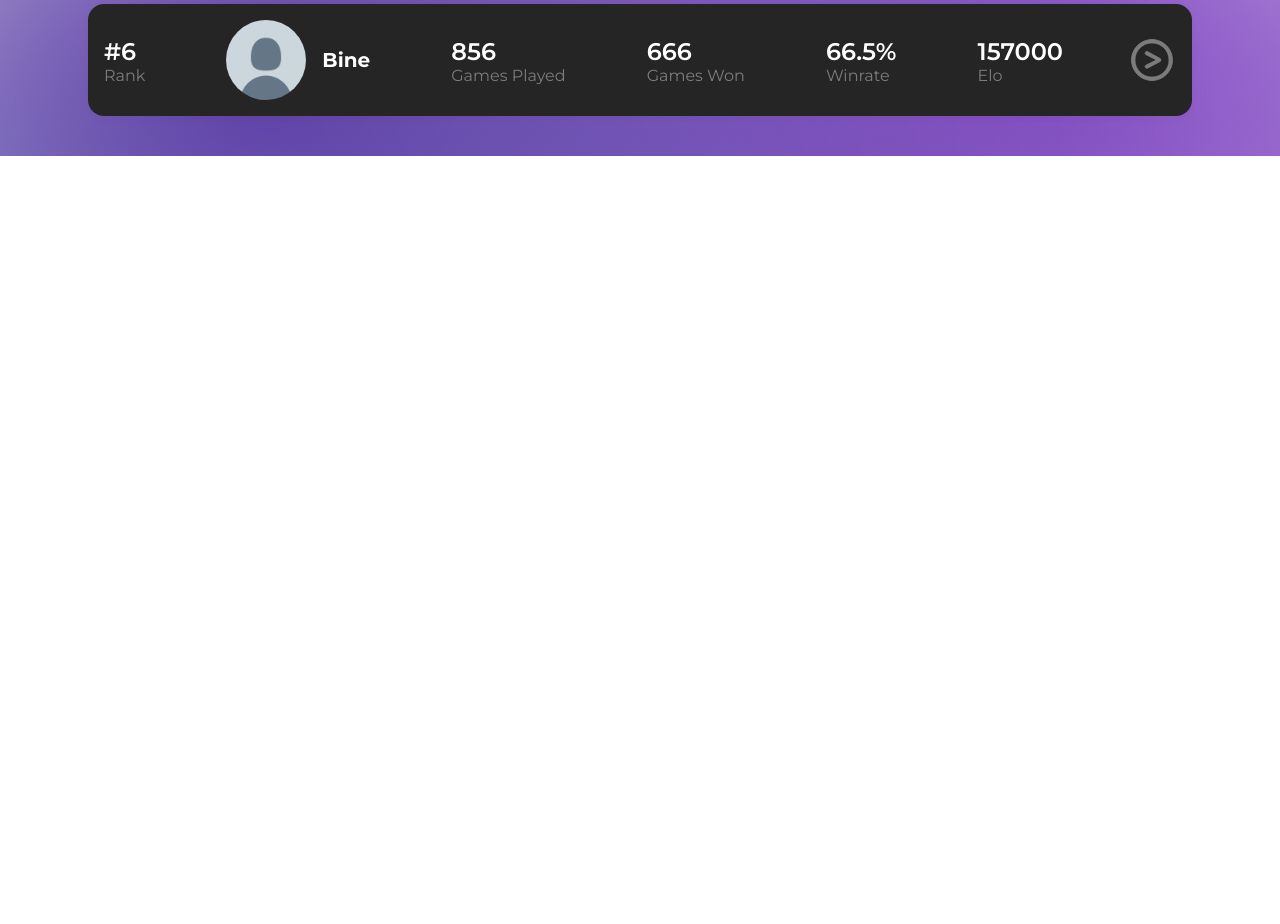
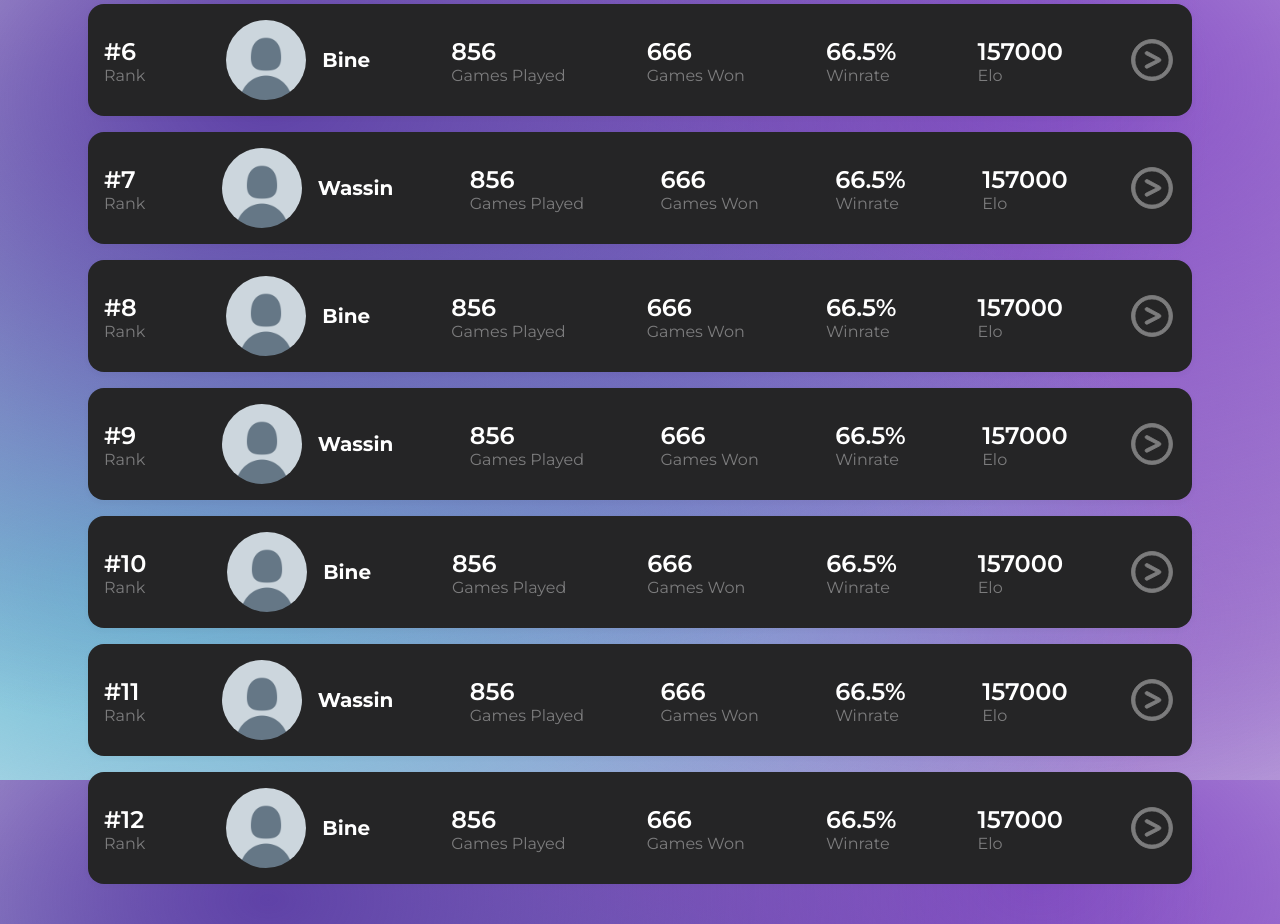
Before and after one commit to ZakNyx/ft_transcendence, a React (Vite) app in the folder frontend/: page /leaderboard in a window 1280 px wide. Shown: the part 820-1744 px from the top of the page. Before the commit the page ends 976 px from the top, so only its background shows below. Built offline with nearby package versions, Linux system fonts and the light colour scheme.

Commit message:
added a scroll to top button on the leaderboard

```diff
--- a/frontend/src/App.tsx
+++ b/frontend/src/App.tsx
@@ -5,7 +5,6 @@ import Profile from "./pages/Profile";
 import Error404 from "./pages/Error404";
 import Settings from "./pages/Settings";
 import Leaderboard from "./pages/Leaderboard";
-
 function App() {
   return (
     <Router>
--- /dev/null
+++ b/frontend/src/components/BackToTop.tsx
@@ -0,0 +1,29 @@
+import React, { useEffect, useState } from "react";
+
+export default function BackToTop() {
+  const [backToTopButton, setBackToTopButton] = useState(false);
+
+  useEffect(() => {
+    window.addEventListener("scroll", () => {
+      if (window.scrollY > 100)
+        setBackToTopButton(true);
+      else
+        setBackToTopButton(false);
+    });
+  }, []);
+
+  const scrollUp = () => {
+    window.scrollTo({
+      top: 0,
+      behavior: "smooth",
+    });
+  };
+
+  return (
+  <div className="">
+    {backToTopButton && (
+      <button onClick={scrollUp} className=" fixed bottom-12 right-12 h-6 md:h-12 w-6 md:w-12 rounded-full font-bold text-xl bg-npc-light-gray hover:bg-gray-400 hover:transition-all ">
+      ^</button>
+    )}
+  </div>);
+}
--- a/frontend/src/pages/Leaderboard.tsx
+++ b/frontend/src/pages/Leaderboard.tsx
@@ -1,7 +1,7 @@
 import React from "react";
 import NavBar from "../components/Navbar";
 import data from "./data.tsx";
-
+import BackToTop from "../components/BackToTop.tsx";
 export default function Leaderboard() {
   return (
     <div className="background-image min-h-screen">
@@ -9,6 +9,7 @@ export default function Leaderboard() {
       <h1 className="flex flex-col justify-center items-center font-montserrat font-bold text-4xl text-gray-200 mt-8">
         Leaderboard
       </h1>
+      <BackToTop />
       <div className="p-6 mt-6 mx-auto lg:max-w-[90%]">
         {data.map((item, index) => (
           <div
@@ -16,10 +17,12 @@ export default function Leaderboard() {
             className="flex rounded-2xl p-4 mb-4 justify-between bg-npc-gray shadow-[0px_2px_4px_2px_#00000006]"
           >
             <div className="flex flex-col justify-center mr-4">
-              <h2 className="font-montserrat font-semibold text-white text-base text-sm md:text-base lg:text-xl xl:text-2xl">
+              <h2 className="font-montserrat font-semibold text-white text-sm md:text-base lg:text-xl xl:text-2xl">
                 #{index + 1}
               </h2>
-              <p className="font-montserrat text-npc-light-gray text-xs md:text-xs lg:text-sm xl:text-base">Rank</p>
+              <p className="font-montserrat text-npc-light-gray text-xs md:text-xs lg:text-sm xl:text-base">
+                Rank
+              </p>
             </div>
 
             <div className="flex items-center justify-center  mr-4">
@@ -46,26 +49,35 @@ export default function Leaderboard() {
               <h2 className=" font-montserrat font-semibold text-white text-sm md:text-base lg:text-xl xl:text-2xl">
                 {item.wins}
               </h2>
-              <p className="font-montserrat text-npc-light-gray text-xs md:text-xs lg:text-sm xl:text-base">Games Won</p>
+              <p className="font-montserrat text-npc-light-gray text-xs md:text-xs lg:text-sm xl:text-base">
+                Games Won
+              </p>
             </div>
 
             <div className="flex flex-col justify-center mr-4">
               <h2 className="font-montserrat font-semibold text-white text-sm md:text-base lg:text-xl xl:text-2xl">
                 {item.winrate}%
               </h2>
-              <p className="font-montserrat text-npc-light-gray text-xs md:text-xs lg:text-sm xl:text-base">Winrate</p>
+              <p className="font-montserrat text-npc-light-gray text-xs md:text-xs lg:text-sm xl:text-base">
+                Winrate
+              </p>
             </div>
 
             <div className="flex flex-col justify-center">
               <h2 className="font-montserrat font-semibold text-white text-sm md:text-base lg:text-xl xl:text-2xl">
                 {item.elo}
               </h2>
-              <p className="font-montserrat text-npc-light-gray text-xs md:text-xs lg:text-sm xl:text-base">Elo</p>
+              <p className="font-montserrat text-npc-light-gray text-xs md:text-xs lg:text-sm xl:text-base">
+                Elo
+              </p>
             </div>
 
             <div className="flex flex-col justify-center ">
               <a href="">
-                <img src="../../public/images/greaterthan.svg" className="w-8 md:w-10 lg:w-12 xl:w-12 h-8 md:h-10 lg:h-12 xl:h-12"></img>
+                <img
+                  src="../../public/images/greaterthan.svg"
+                  className="w-8 md:w-10 lg:w-12 xl:w-12 h-8 md:h-10 lg:h-12 xl:h-12"
+                ></img>
               </a>
             </div>
           </div>
--- a/frontend/src/pages/data.tsx
+++ b/frontend/src/pages/data.tsx
@@ -52,6 +52,57 @@ const data = [
     winrate: 66.5,
     picture: "../../public/images/default.png",
     elo: 157000,
+  },  {
+    userID: "123",
+    displayName: "Wassin",
+    gameplayed: 856,
+    wins: 666,
+    winrate: 66.5,
+    picture: "../../public/images/default.png",
+    elo: 157000,
+  },
+  {
+    userID: "123",
+    displayName: "Bine",
+    gameplayed: 856,
+    wins: 666,
+    winrate: 66.5,
+    picture: "../../public/images/default.png",
+    elo: 157000,
+  },  {
+    userID: "123",
+    displayName: "Wassin",
+    gameplayed: 856,
+    wins: 666,
+    winrate: 66.5,
+    picture: "../../public/images/default.png",
+    elo: 157000,
+  },
+  {
+    userID: "123",
+    displayName: "Bine",
+    gameplayed: 856,
+    wins: 666,
+    winrate: 66.5,
+    picture: "../../public/images/default.png",
+    elo: 157000,
+  },  {
+    userID: "123",
+    displayName: "Wassin",
+    gameplayed: 856,
+    wins: 666,
+    winrate: 66.5,
+    picture: "../../public/images/default.png",
+    elo: 157000,
+  },
+  {
+    userID: "123",
+    displayName: "Bine",
+    gameplayed: 856,
+    wins: 666,
+    winrate: 66.5,
+    picture: "../../public/images/default.png",
+    elo: 157000,
   },
 ];
 
```
Also changed, not shown: frontend/.prettierrc.json (deleted).
